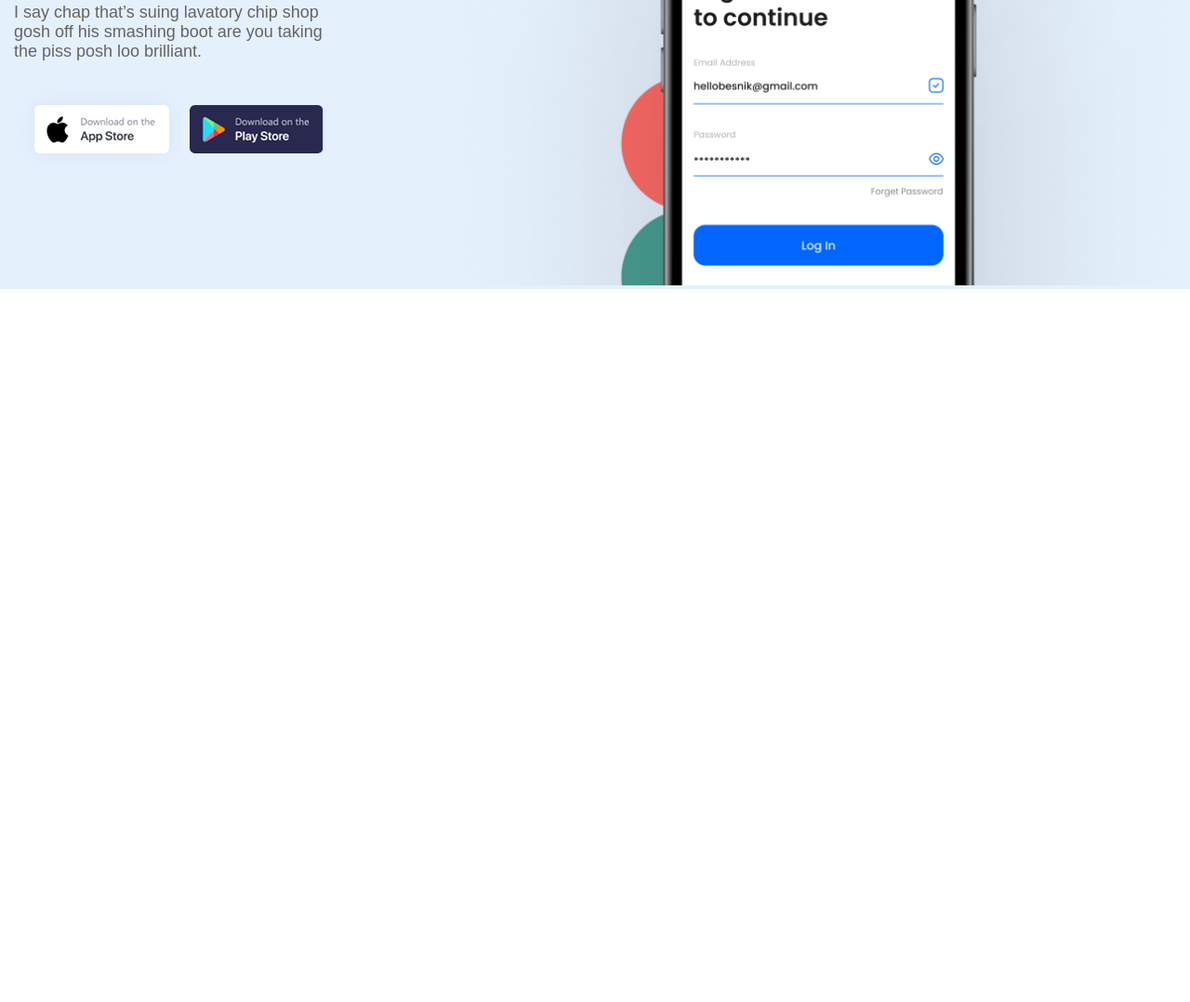
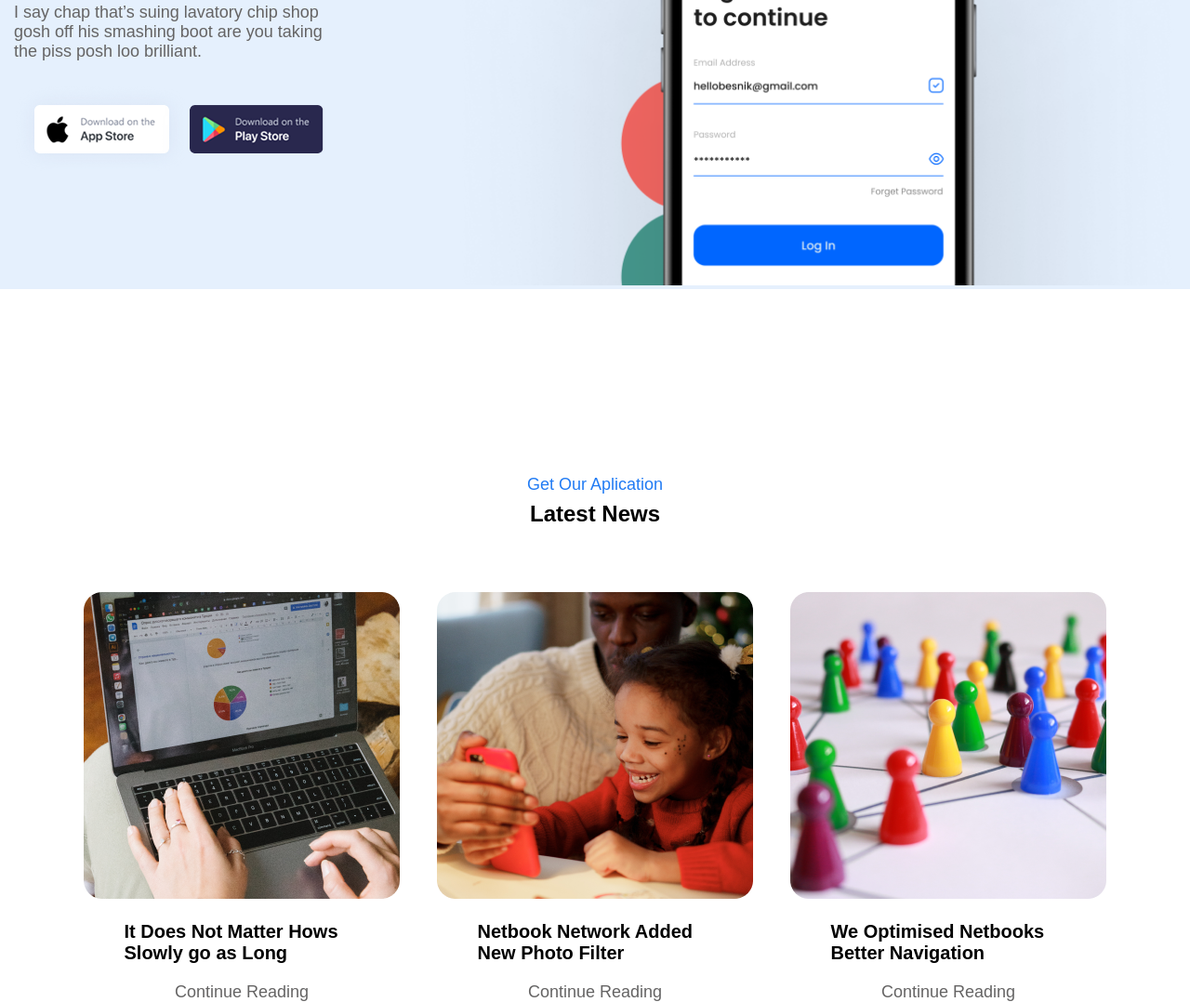
Before and after one commit to muhammadnazarov1724-cell/netbook, a plain HTML site: page index.html in a window 1280 px wide. Shown: the part 3655-4733 px from the top of the page at 93% size. Before the commit the page ends 3966 px from the top, so only its background shows below. Drawn offline with Linux system fonts and the light colour scheme.

Commit message:
main section7

```diff
--- a/index.html
+++ b/index.html
@@ -247,6 +247,37 @@
             <img width="800px" src="./images/mobile muckup.png" alt="">
         </div>
       </section>
+      <section class="main7">
+        <div class="sar">
+          <p>Get Our Aplication</p>
+          <h1>Latest News</h1>
+        </div>
+        <div class="pics">
+            <div class="pic1">
+              <div>
+                <img src="./images/pic1.png" alt="">
+              </div>
+              <p style="width: 253px;font-size: 20px;font-weight: 600;">It Does Not Matter Hows Slowly go as Long</p>
+              <p class="p8">Continue Reading</p>
+            </div>
+            <div class="pic1">
+              <div>
+                <img src="./images/pic2.png" alt="">
+              </div>
+              <p style="width: 253px;font-size: 20px;font-weight: 600;">Netbook Network Added New Photo Filter</p>
+              <p class="p8">Continue Reading</p>
+            </div>
+            <div class="pic1">
+              <div>
+                <img src="./images/pic3.png" alt="">
+              </div>
+              <p style="width: 253px;font-size: 20px;font-weight: 600;">We Optimised Netbooks Better Navigation</p>
+              <p class="p8">Continue Reading</p>
+            </div>
+
+        </div>
+
+      </section>
     </main>
   </body>
 </html>
--- a/style.scss
+++ b/style.scss
@@ -297,3 +297,31 @@ header {
     }
 }
 }
+.main7 {
+    margin-top: 200px;
+    .sar {
+        display: flex;
+        flex-direction: column;
+        row-gap: 7px;
+        align-items: center;
+        p {
+            @include topic ;
+        }
+    }
+    .pics {
+        display: flex;
+        justify-content: center;
+        gap: 40px;
+        margin-top: 70px;
+        .pic1 {
+            display: flex;
+            flex-direction: column;
+            align-items: center;
+            row-gap: 20px
+        }
+        .p8 {
+            @include pho ;
+        }
+    }
+
+}
```
Also changed, not shown: images/pic1.png (added), images/pic2.png (added), images/pic3.png (added), style.css, 1 other file.
